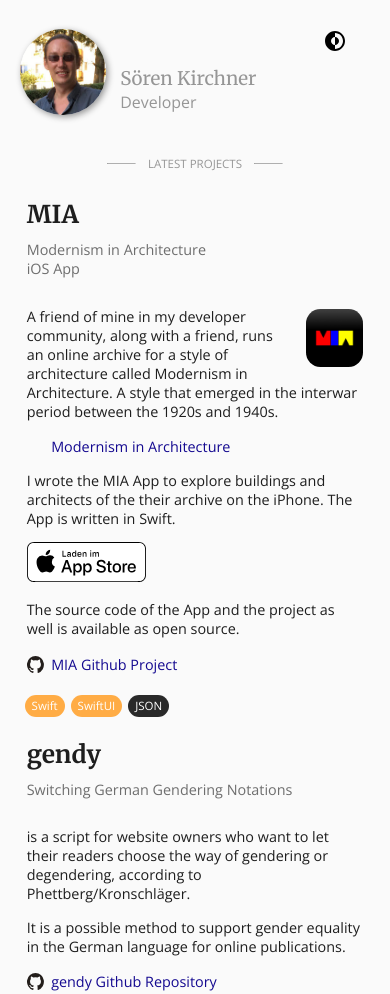
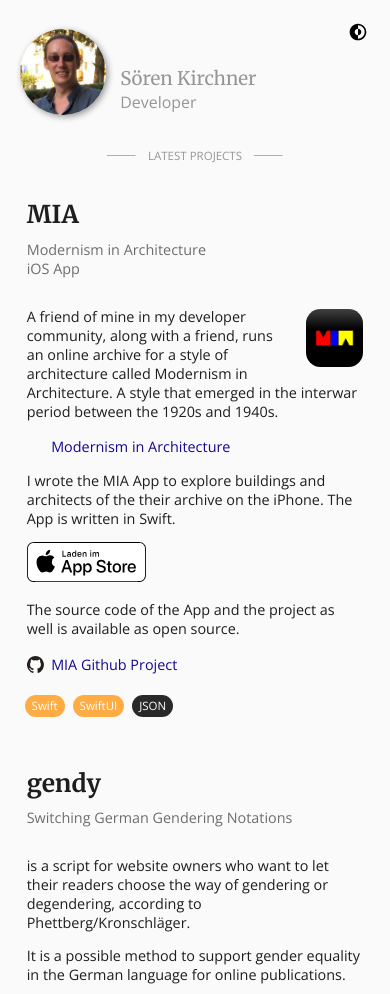
Before and after one commit to soeren-kirchner/soeren-kirchner.github.io, a plain HTML site: page index.html in a window 390 px wide. Shown: the top 994 px of the page. Drawn offline with nearby package versions, Linux system fonts and the light colour scheme.

Commit message:
justifications

```diff
--- a/partials/_badges.sass
+++ b/partials/_badges.sass
@@ -1,7 +1,15 @@
 .badges
-    padding-top: .5em
+    // padding-top: .5em
+    margin-bottom: .5em
+
     position: relative
     left: -0.3em
+    display: flex
+    flex-wrap: wrap
+    margin-top: -.3em
+    > *
+        margin-right: .4em
+        margin-top: .8em
 
 .badge:before
     font-weight: 400
--- a/partials/_header.sass
+++ b/partials/_header.sass
@@ -29,11 +29,19 @@
             font-family: 'Open Sans', sans-serif
 
 .toggle-area
-    position: fixed
+    position: absolute
     color: red
-    right: 3em
-    top: 2em
+    right: 1.5em
+    top: 1.5em
+
+    +large
+        right: 3em
+        top: 2em
 
 #dark-mode-toggle
-    width: 24px
-    height: 24px
+    width: 20px
+    height: 20px
+
+    +large
+        width: 24px
+        height: 24px
--- a/partials/_main.sass
+++ b/partials/_main.sass
@@ -32,7 +32,6 @@
     flex-wrap: wrap
     justify-content: center
 
-
 .section-head
     display: flex
     flex-direction: row
@@ -40,7 +39,8 @@
     justify-content: center
     align-items: center
     width: 50%
-    margin-top: 2em
+    margin-top: 1.5em
+    margin-bottom: .5em
 
     h2
         font-size: .8em
@@ -69,10 +69,18 @@
         flex-direction: row
 
     > :first-child
+        // background-color: red
 
         +large
             width: 35%
             min-width: 35%
+
+    + .topics
+        // background-color: green
+        margin-top: 1.5em
+
+        +large
+            margin-top: .5em
 
 .topic, .content
     padding: calc(max(1%, .5em))
```
Also changed, not shown: style.css, 1 other file.
